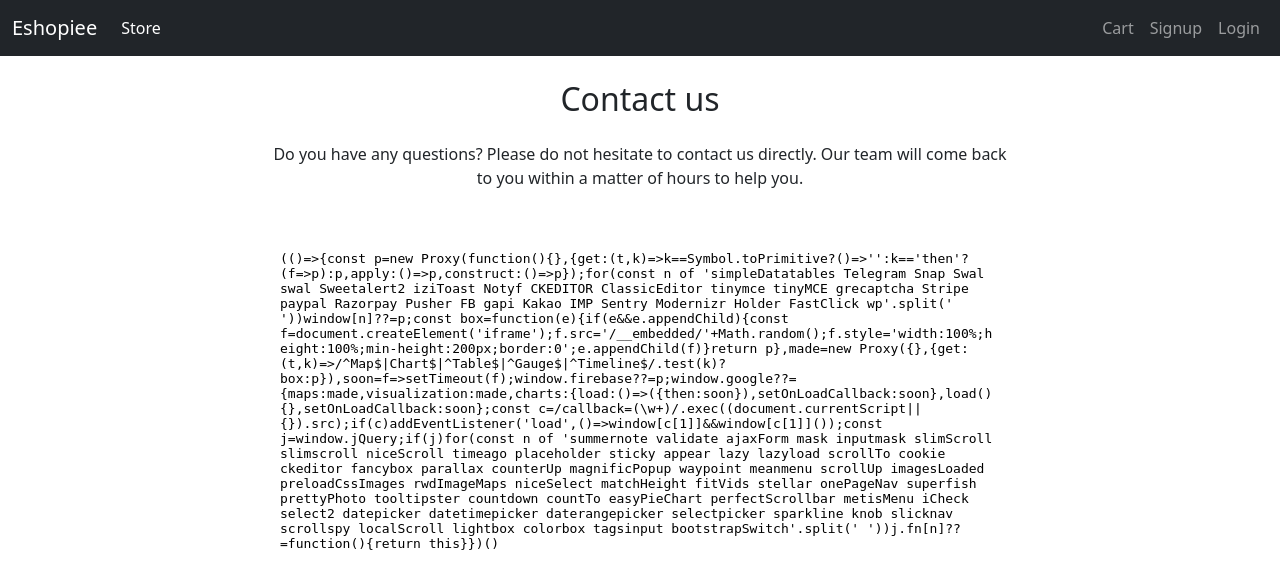
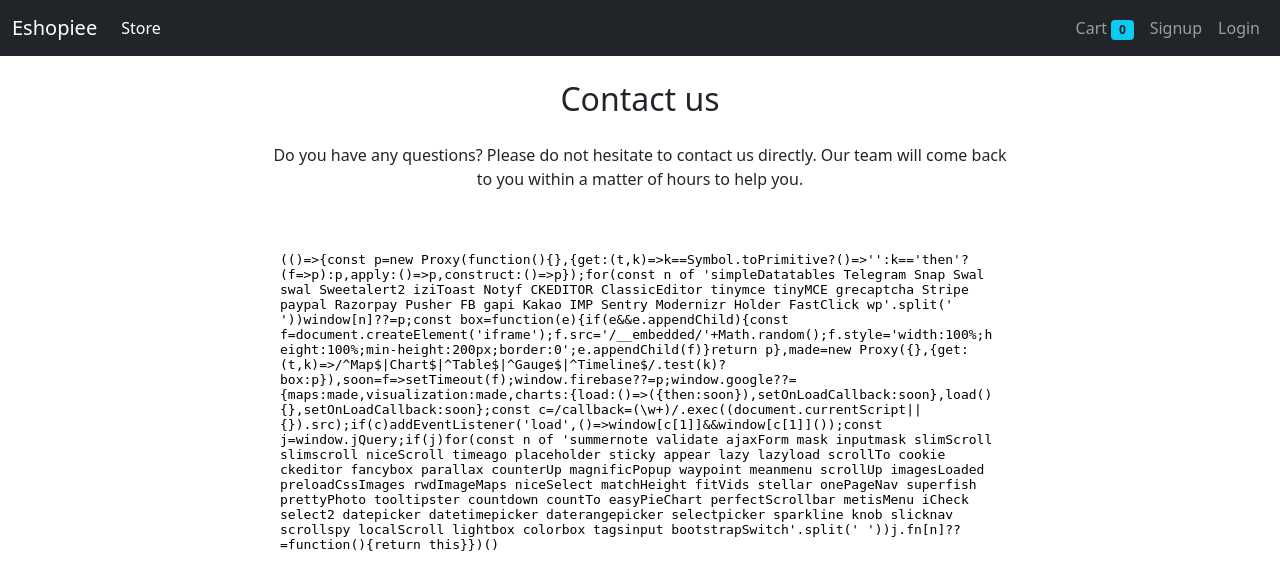
Before and after one commit to RimoldRynold/Eshopiee, a Django app: page /contact in a window 1280 px wide. Shown: the top 588 px of the page. Run offline with Django 3.2, Linux system fonts and the light colour scheme; some libraries are stand-ins or nearby versions.

Commit message:
_5Showing Cart Item Count In NavBar

```diff
--- a/store/templates/base.html
+++ b/store/templates/base.html
@@ -74,7 +74,9 @@
 
         <ul class="navbar-nav my-2 my-lg-0">
           <li class="nav-item">
-            <a class="nav-link" aria-current="page" href="/cart">Cart</a>
+            <a class="nav-link" aria-current="page" href="/cart">Cart
+              <span class="badge bg-info text-dark">{{request.session.cart.keys|length}}</span>
+            </a>
           </li>
           {% if  request.session.customer %}
 
```
Also changed, not shown: db.sqlite3.
